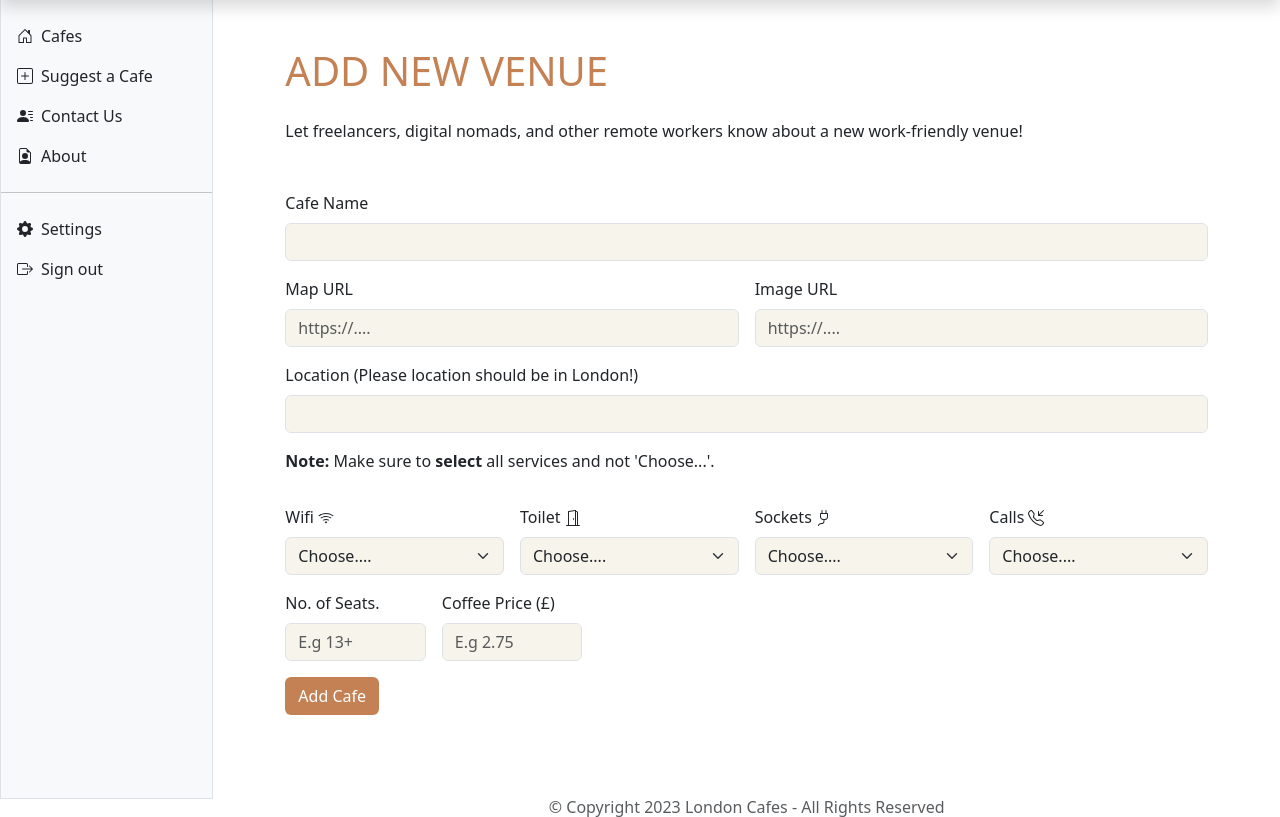
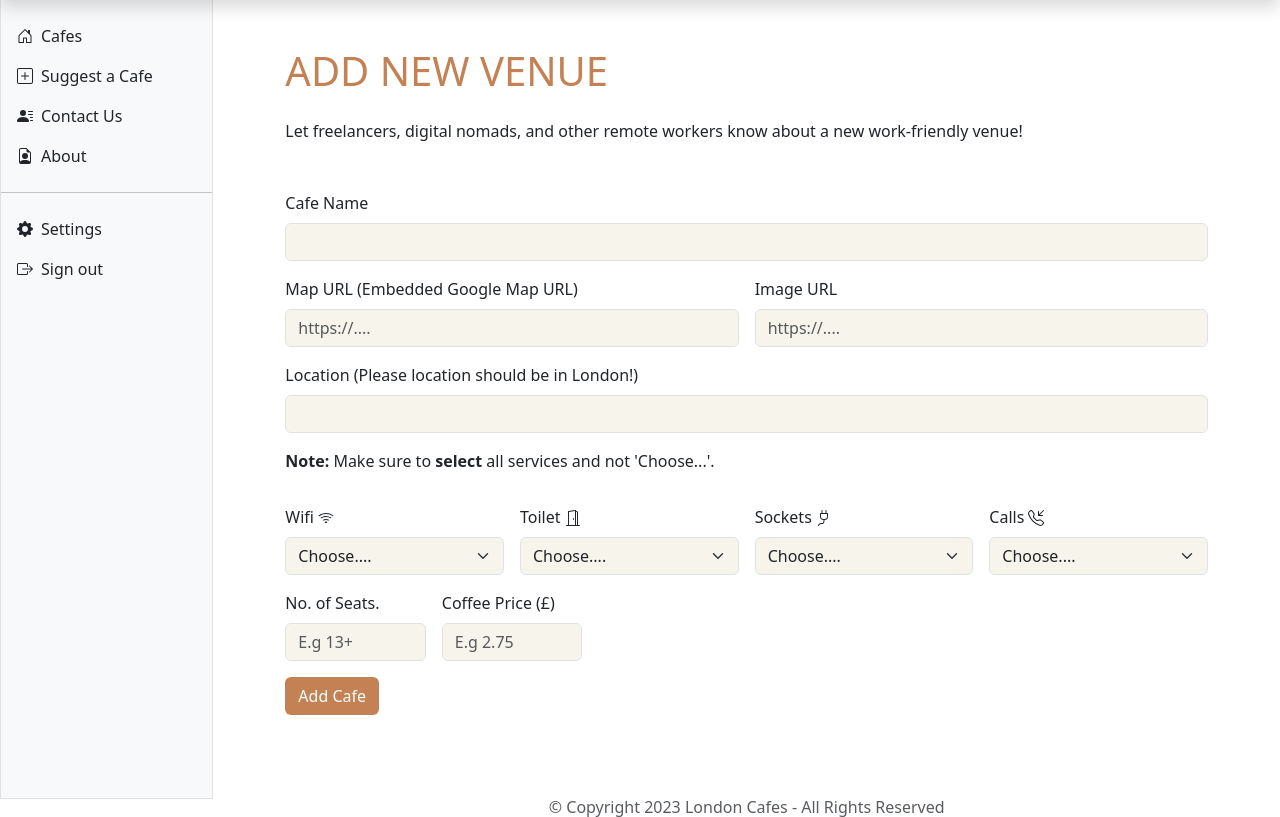
Before and after one commit to Agboola-Oyewole/london-cafe, a Flask app: page /add in a window 1280 px wide. Shown: the part 69-886 px from the top of the page. Run offline with Flask 3, Linux system fonts and the light colour scheme; the visitor is signed in with stand-in values (Sample User, id 1); data comes from the database, SQL or seed files in the repository; data that the repository does not hold is empty.

Commit message:
14th commit

```diff
--- a/templates/add.html
+++ b/templates/add.html
@@ -9,7 +9,7 @@
           <input style="background-color: #F6F4EB;" name="name" type="text" class="form-control" id="inputEmail4">
         </div>
         <div class="col-md-6">
-          <label for="inputPassword4" class="form-label">Map URL</label>
+          <label for="inputPassword4" class="form-label">Map URL (Embedded Google Map URL)</label>
           <input style="background-color: #F6F4EB;" name="map" type="url" class="form-control" id="inputPassword4" placeholder="https://....">
         </div>
         <div class="col-md-6">
```
